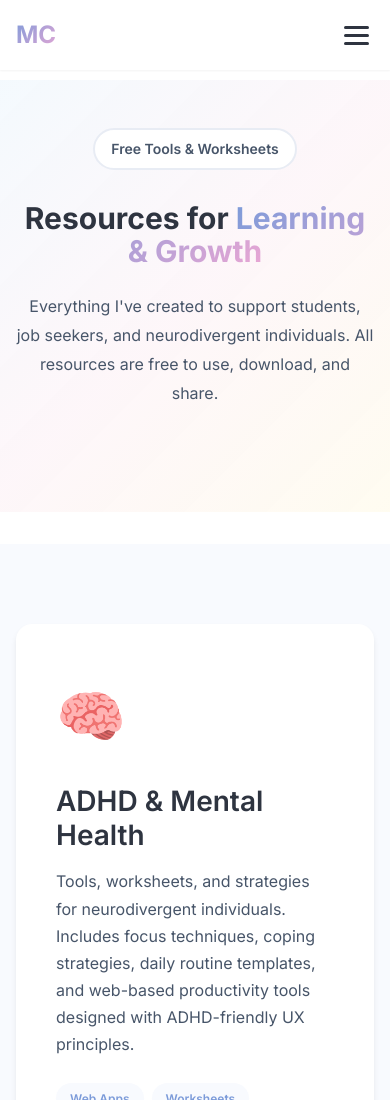
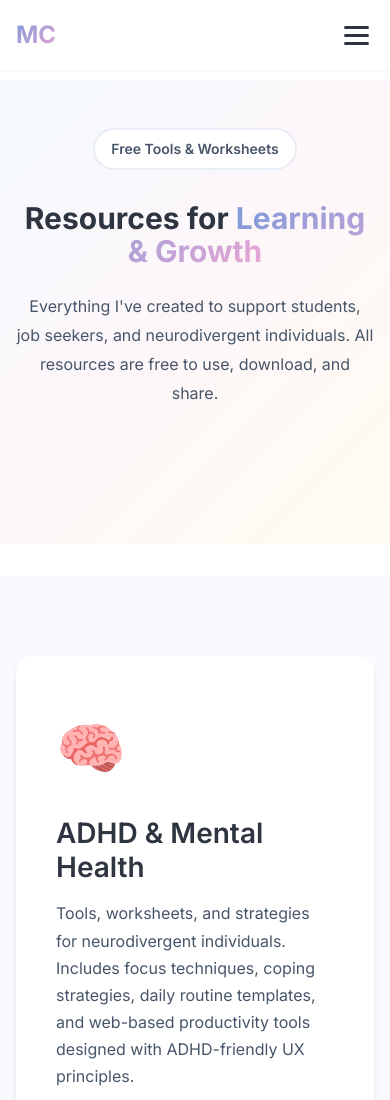
Before and after one commit to marlanamc/portfolio, a plain HTML site: page resources/index.html in a window 390 px wide. Shown: the top 1100 px of the page. Drawn offline with Linux system fonts and the light colour scheme.

Commit message:
Increase mobile hero bottom padding to prevent overlap with about section
The hero links were overlapping with the About Me section on mobile.
Increased hero bottom padding from 4rem to 6rem on mobile viewports.

🤖 Generated with [Claude Code](https://claude.com/claude-code)

Co-Authored-By: Claude <noreply@anthropic.com>

```diff
--- a/styles.css
+++ b/styles.css
@@ -758,7 +758,7 @@ a:hover {
     }
 
     .hero {
-        padding: 3rem 0 4rem 0;
+        padding: 3rem 0 6rem 0;
         margin-bottom: 2rem;
     }
 
```
